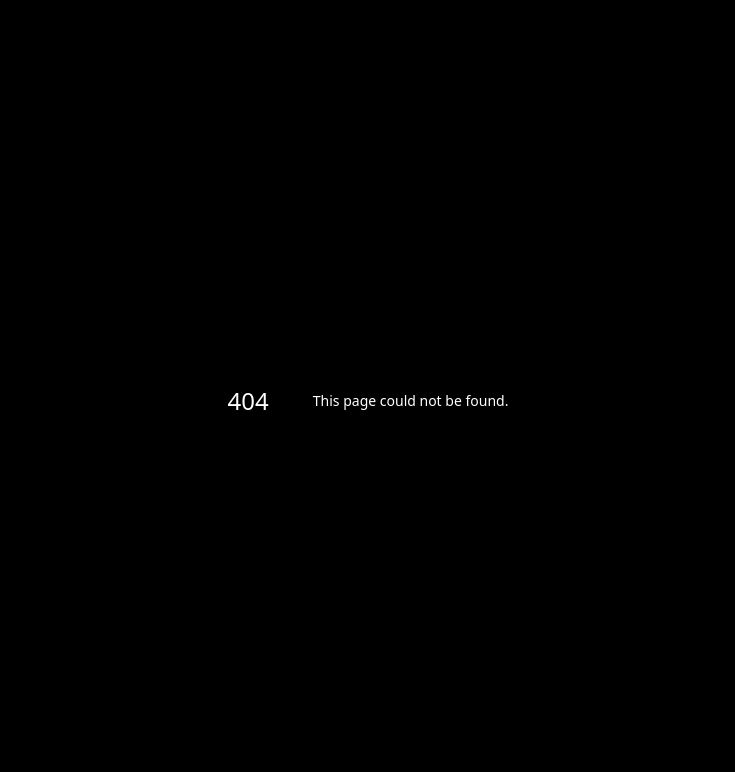
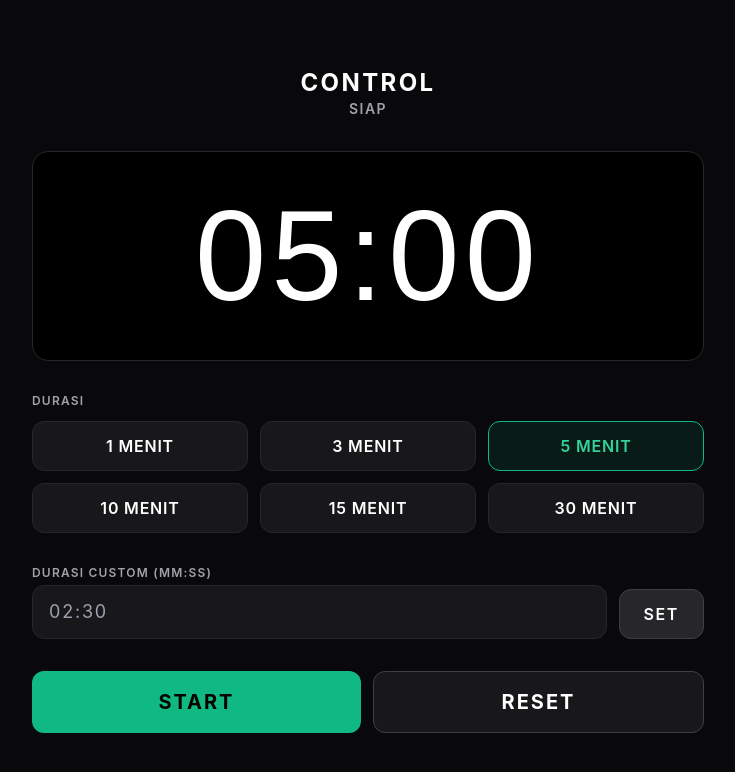
Before and after one commit to CallMeSon/countdown-matador, a Next.js app: page /control in a window 1280 px wide. Before the commit this address had no page. Shown: the top 772 px of the page, without its empty margins (272-1007 px from the left). Built offline with nearby package versions, Linux system fonts and the light colour scheme.

Commit message:
feat: control page (preset, custom duration, start/pause/reset)

```diff
--- /dev/null
+++ b/src/app/control/page.tsx
@@ -0,0 +1,140 @@
+'use client';
+
+import { useState } from 'react';
+import { useTimer } from '@/hooks/useTimer';
+import { timerStore } from '@/lib/timer-store';
+import { PRESET_DURATIONS } from '@/types/timer';
+
+const PRESET_LABELS: Record<number, string> = {
+  60: '1 MENIT',
+  180: '3 MENIT',
+  300: '5 MENIT',
+  600: '10 MENIT',
+  900: '15 MENIT',
+  1800: '30 MENIT',
+};
+
+/** "MM:SS" → detik; null jika invalid. */
+function parseMMSS(raw: string): number | null {
+  const m = raw.trim().match(/^(\d{1,3}):([0-5]\d)$/);
+  if (!m) return null;
+  const sec = Number(m[1]) * 60 + Number(m[2]);
+  return sec > 0 ? sec : null;
+}
+
+export default function ControlPage() {
+  const { state, displayTime, isOvertime } = useTimer();
+  const [custom, setCustom] = useState('');
+
+  const statusLabel: Record<string, string> = {
+    idle: 'SIAP',
+    running: 'JALAN',
+    paused: 'PAUSE',
+    overtime: 'OVERTIME',
+  };
+  const statusColor: Record<string, string> = {
+    idle: 'text-zinc-400',
+    running: 'text-emerald-400',
+    paused: 'text-amber-400',
+    overtime: 'text-red-500',
+  };
+
+  const isRun = state.status === 'running' || state.status === 'overtime';
+
+  return (
+    <main className="min-h-screen bg-zinc-950 text-white flex items-center justify-center p-6">
+      <div className="w-full max-w-2xl space-y-8">
+        <header className="text-center">
+          <h1 className="text-2xl font-bold tracking-widest">CONTROL</h1>
+          <p data-testid="status-label" className={`text-sm font-semibold tracking-widest ${statusColor[state.status]}`}>
+            {statusLabel[state.status]}
+          </p>
+        </header>
+
+        {/* Preview timer */}
+        <div className="rounded-2xl border border-zinc-800 bg-black p-10 text-center">
+          <div
+            data-testid="preview-time"
+            className={`timer-digits font-anton text-8xl md:text-9xl ${
+              isOvertime ? 'text-red-500' : 'text-white'
+            }`}
+          >
+            {displayTime}
+          </div>
+        </div>
+
+        {/* Preset */}
+        <section>
+          <h2 className="mb-3 text-xs font-semibold tracking-widest text-zinc-400">DURASI</h2>
+          <div className="grid grid-cols-3 gap-3">
+            {PRESET_DURATIONS.map((d) => (
+              <button
+                key={d}
+                onClick={() => timerStore.setDuration(d)}
+                className={`rounded-xl border px-4 py-3 font-semibold tracking-wider transition-colors ${
+                  state.duration === d
+                    ? 'border-emerald-500 bg-emerald-500/10 text-emerald-400'
+                    : 'border-zinc-800 bg-zinc-900 hover:border-zinc-600'
+                }`}
+              >
+                {PRESET_LABELS[d]}
+              </button>
+            ))}
+          </div>
+        </section>
+
+        {/* Custom duration */}
+        <section className="flex items-end gap-3">
+          <label className="flex-1">
+            <span className="mb-1 block text-xs font-semibold tracking-widest text-zinc-400">
+              DURASI CUSTOM (MM:SS)
+            </span>
+            <input
+              aria-label="DURASI CUSTOM"
+              value={custom}
+              onChange={(e) => setCustom(e.target.value)}
+              placeholder="02:30"
+              inputMode="numeric"
+              className="w-full rounded-xl border border-zinc-800 bg-zinc-900 px-4 py-3 text-lg tracking-widest focus:border-emerald-500 focus:outline-none"
+            />
+          </label>
+          <button
+            onClick={() => {
+              const sec = parseMMSS(custom);
+              if (sec !== null) timerStore.setDuration(sec);
+            }}
+            className="rounded-xl border border-zinc-700 bg-zinc-800 px-6 py-3 font-semibold tracking-widest hover:bg-zinc-700"
+          >
+            SET
+          </button>
+        </section>
+
+        {/* Kontrol utama */}
+        <section className="flex gap-3">
+          {isRun ? (
+            <button
+              onClick={() => timerStore.pause()}
+              className="flex-1 rounded-xl bg-amber-500 px-6 py-4 text-xl font-bold tracking-widest text-black hover:bg-amber-400"
+            >
+              PAUSE
+            </button>
+          ) : (
+            <button
+              onClick={() => timerStore.start()}
+              disabled={state.status === 'idle' && state.duration <= 0}
+              className="flex-1 rounded-xl bg-emerald-500 px-6 py-4 text-xl font-bold tracking-widest text-black hover:bg-emerald-400"
+            >
+              START
+            </button>
+          )}
+          <button
+            onClick={() => timerStore.reset()}
+            className="flex-1 rounded-xl border border-zinc-700 bg-zinc-900 px-6 py-4 text-xl font-bold tracking-widest hover:bg-zinc-800"
+          >
+            RESET
+          </button>
+        </section>
+      </div>
+    </main>
+  );
+}
```
Also changed, not shown: 1 other file (tests, documents, lock files or other folders).
